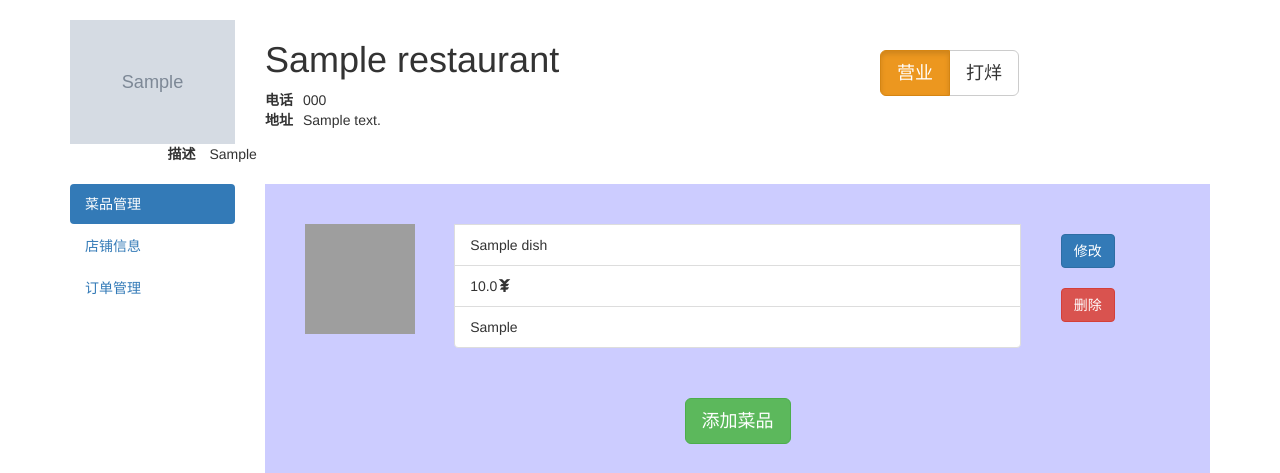
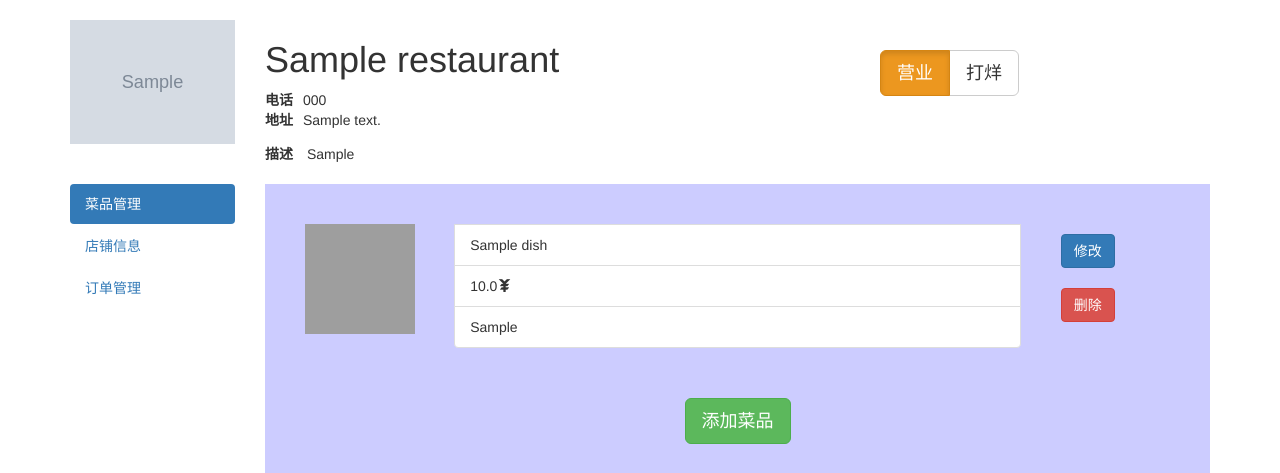
Before and after one commit to flyingKite0124/Shanbay, a Django app: template templates/restaurant/manage.html in a window 1280 px wide. Shown: the part 51-524 px from the top of the page. Run offline with Django 3.2, Linux system fonts and the light colour scheme; the template is opened without the code that fills it: values that come from a table or form of the project are taken from there, others are empty; tables that the repository leaves empty hold one stand-in row (values such as "Sample post"); grey boxes marked "Sample" are stand-in pictures; parts of the project's set-up code (start-up, migrations or seed data) failed here and were passed over; some libraries are stand-ins or nearby versions; grey boxes are pictures that could not be loaded.

Commit message:
introduction is aligned now

```diff
--- a/templates/restaurant/manage.html
+++ b/templates/restaurant/manage.html
@@ -41,8 +41,8 @@
             </div>
         </div>
         <div class="row" style="margin-top: 0">
-            <div class="col-md-1" style="margin-top: 0"></div>
-            <div class="col-md-7" style="padding-top: 0">
+            <div class="col-md-2" style="margin-top: 0"></div>
+            <div class="col-md-6" style="padding-top: 0">
                 <b style="padding: 0 10px 0 0">描述</b>
                 {{ restaurant.introduction }}
             </div>
```
